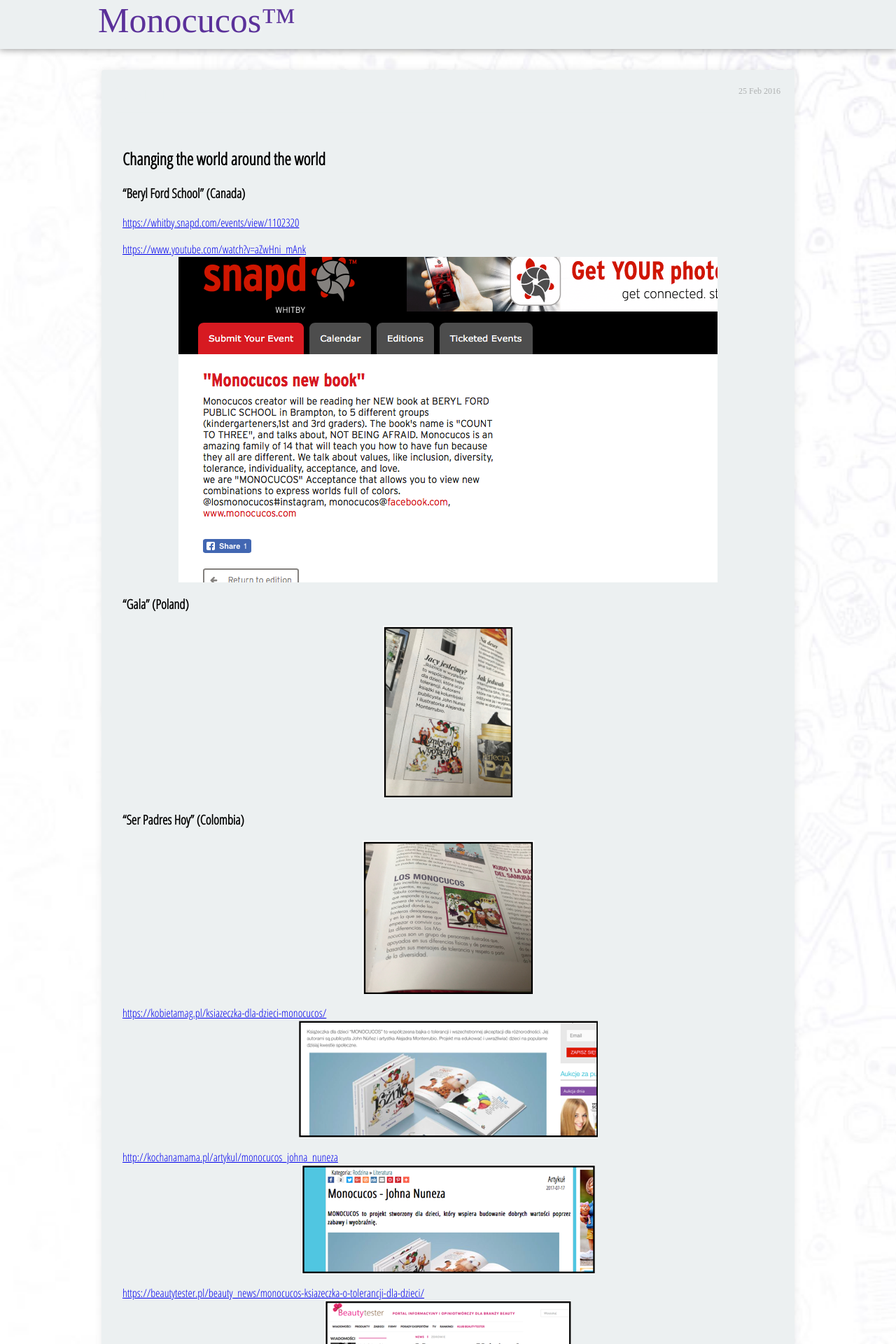
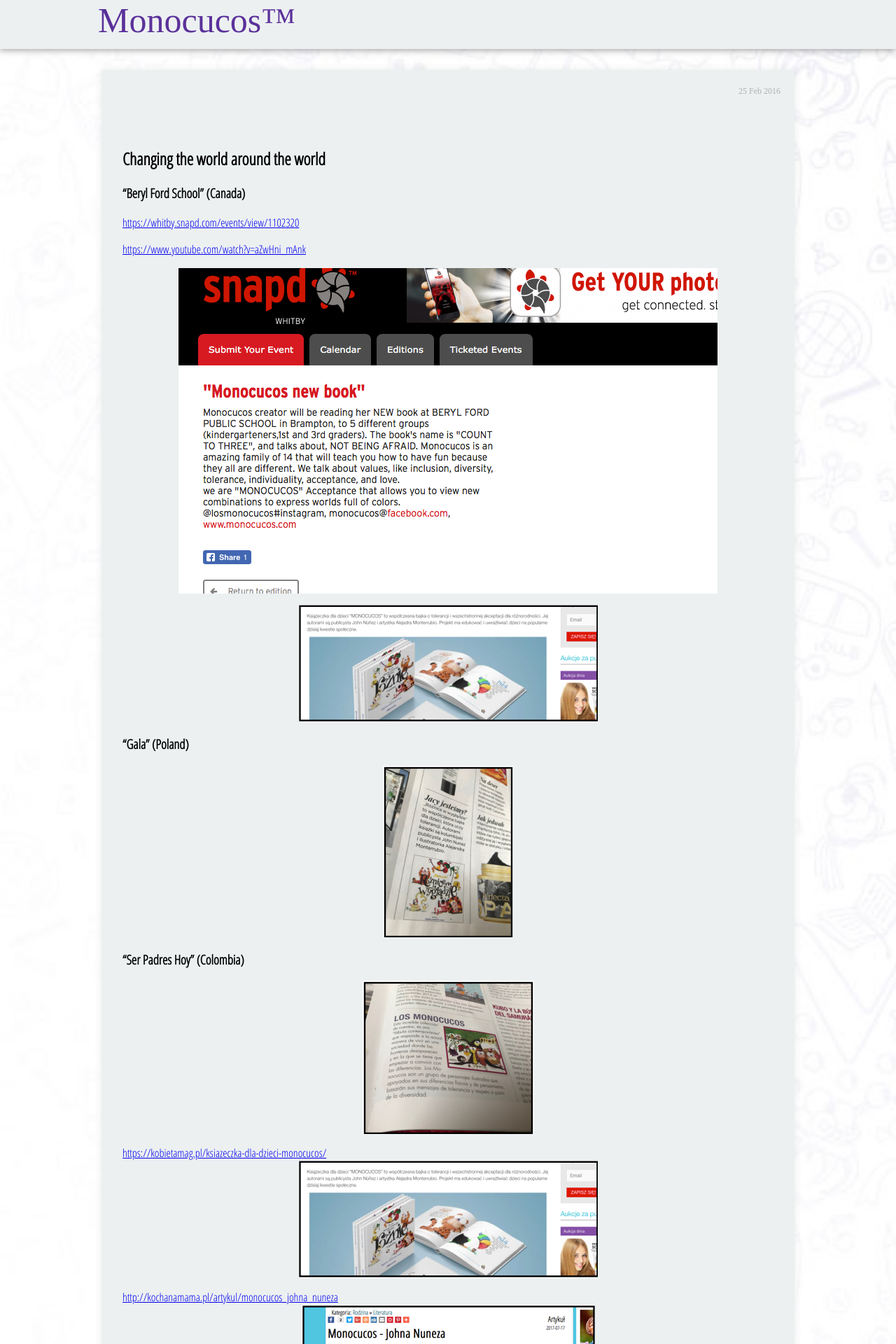
Before and after one commit to MonocucosTM/Monocucos, a Jekyll site: the page built from _posts/2018-12-01-Press.md, in a window 1280 px wide. Shown: the top 1920 px of the page at 70% size. Built offline with Jekyll 4.4.1, drawn with Linux system fonts in a browser that asks for light colours; nearby versions of some CDN libraries; some web fonts are replaced.

Commit message:
Update 2018-12-01-Press.md

```diff
--- a/_posts/2018-12-01-Press.md
+++ b/_posts/2018-12-01-Press.md
@@ -20,7 +20,10 @@ tag:
 <https://whitby.snapd.com/events/view/1102320>
 
 <https://www.youtube.com/watch?v=aZwHni_mAnk>
+
 ![Logo](../assets/img/Captura de pantalla 2018-01-22 a las 15.45.21.png)
+
+![Logo](../assets/img/press5.png)
 
 ### "Gala" (Poland)
 ![Logo](../assets/img/press2.png)
```
